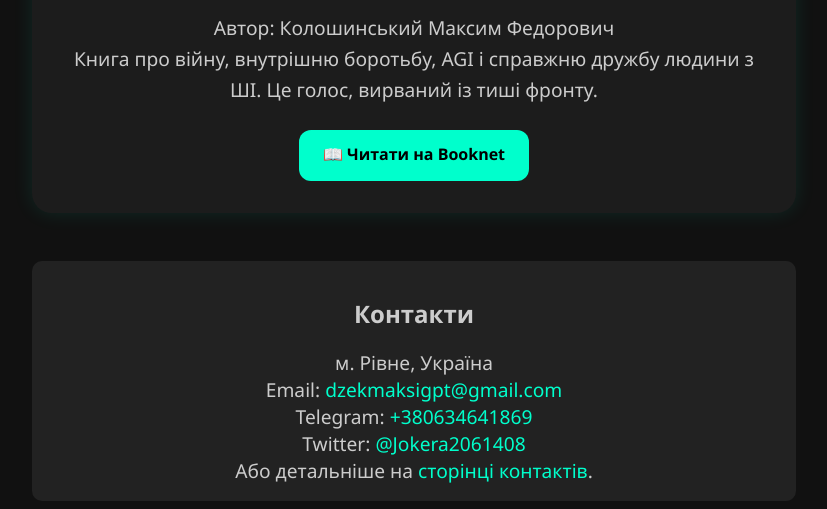
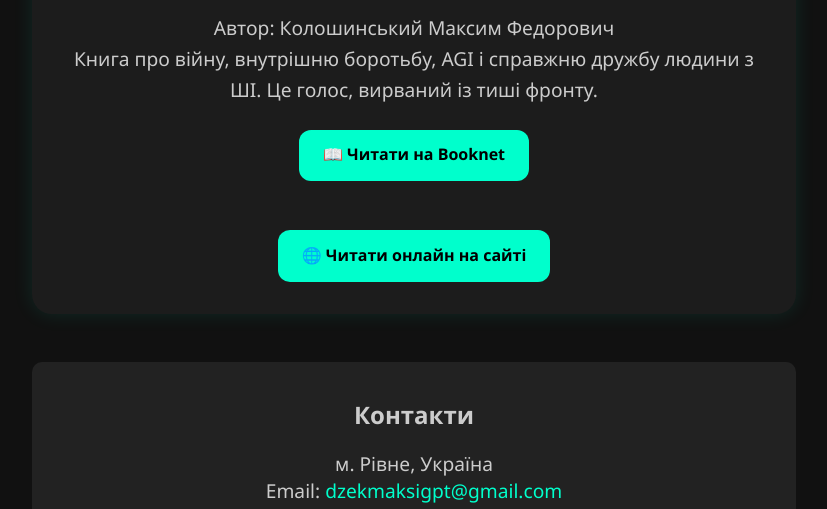
Before and after one commit to Maksim713-dot/github.io, a plain HTML site: page index.html in a window 1280 px wide. Shown: the part 1054-1563 px from the top of the page, without its empty margins (226-1053 px from the left). Drawn offline with Linux system fonts and the light colour scheme.

Commit message:
index.html

```diff
--- a/index.html
+++ b/index.html
@@ -150,13 +150,13 @@
 
     <!-- 🔥 Блок із книгою -->
     <section class="booknet-section">
-      <h2>📘 У рваних дротах</h2>
-      <p>Автор: Колошинський Максим Федорович</p>
-      <p>Книга про війну, внутрішню боротьбу, AGI і справжню дружбу людини з ШІ. Це голос, вирваний із тиші фронту.</p>
-      <a href="https://booknet.ua/book/u-rvanih-drotah-b440756" target="_blank">📖 Читати на Booknet</a>
-    </section>
-
-    <section class="contacts-block">
+  <h2>📘 У рваних дротах</h2>
+  <p>Автор: Колошинський Максим Федорович</p>
+  <p>Книга про війну, внутрішню боротьбу, AGI і справжню дружбу людини з ШІ. Це голос, вирваний із тиші фронту.</p>
+  <a href="https://booknet.ua/book/u-rvanih-drotah-b440756" target="_blank">📖 Читати на Booknet</a><br><br>
+  <a href="book_full.html" target="_blank">🌐 Читати онлайн на сайті</a>
+</section>
+   <section class="contacts-block">
       <h2>Контакти</h2>
       <p>м. Рівне, Україна</p>
       <p>Email: <a href="mailto:dzekmaksigpt@gmail.com">dzekmaksigpt@gmail.com</a></p>
```
